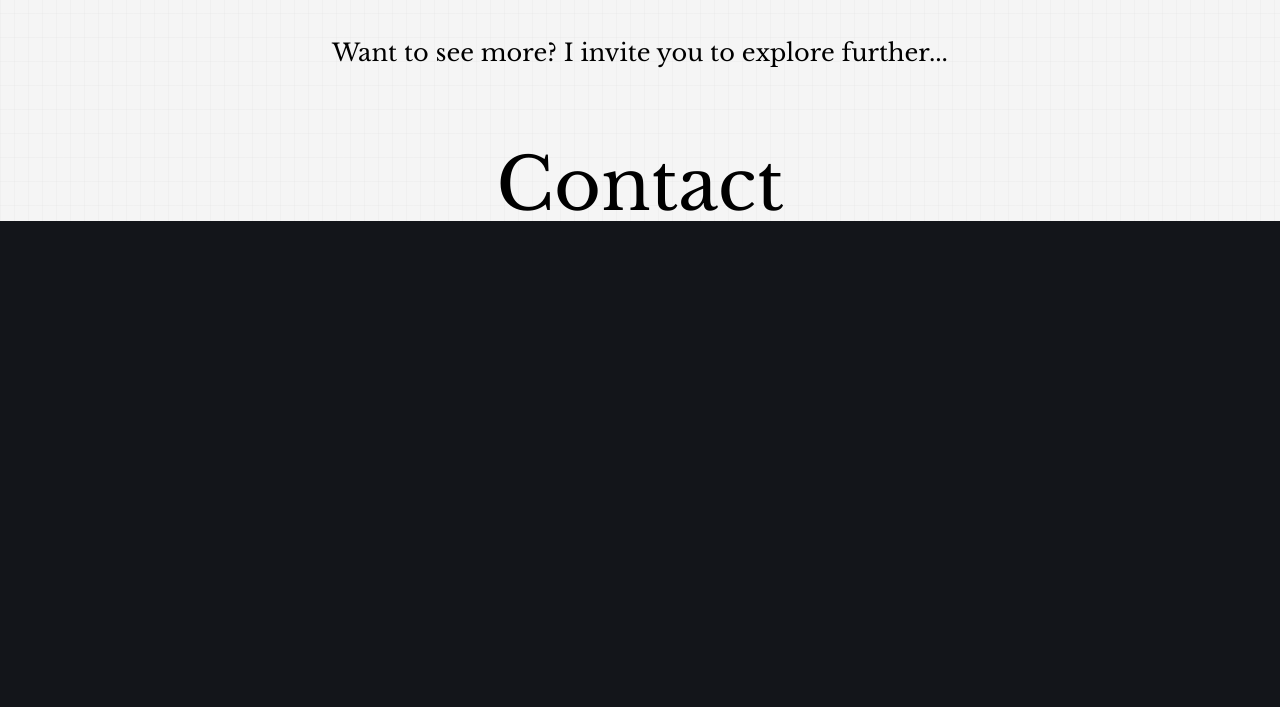
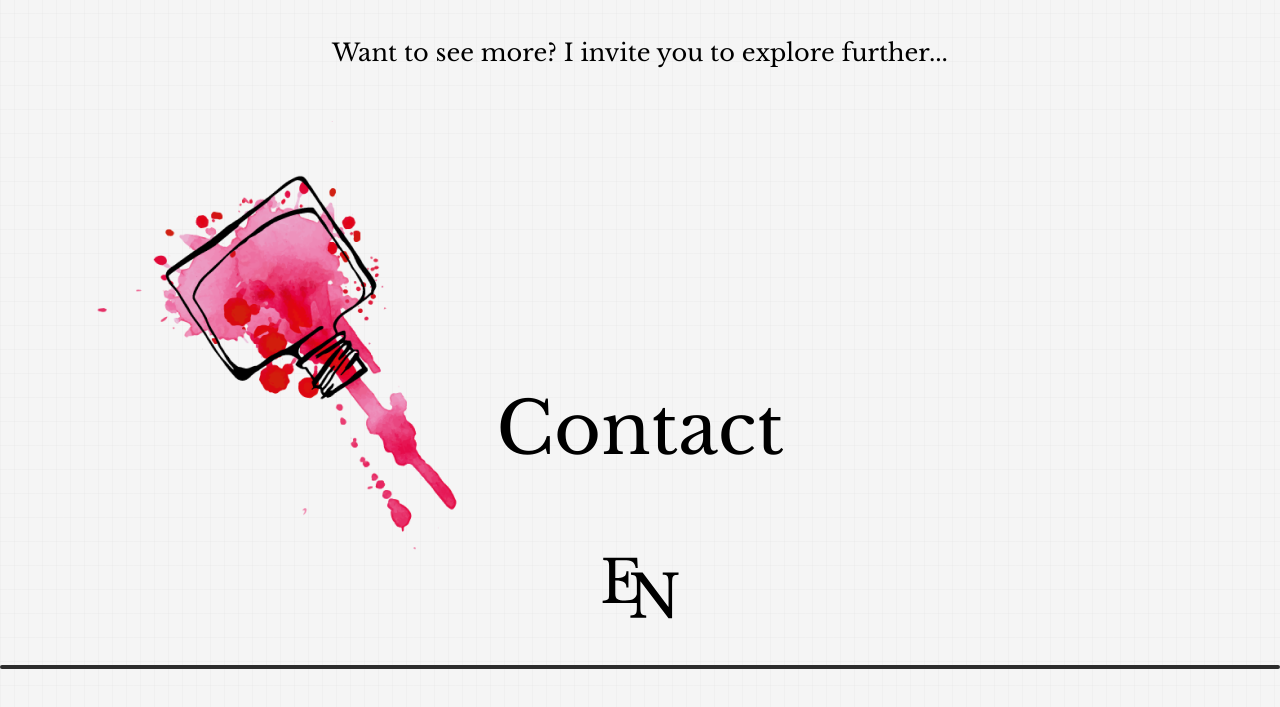
Before and after one commit to Alessandro1809/erling-nails, an Astro site: page / in a window 1280 px wide. Shown: the part 1979-2686 px from the top of the page. Before the commit the page ends 2208 px from the top, so only its background shows below. Built offline with nearby package versions, Linux system fonts and the light colour scheme; Astro itself is replaced by a stand-in of ours; a web font is replaced by a local one.

Commit message:
agregando contact

```diff
--- a/src/components/Contact.astro
+++ b/src/components/Contact.astro
@@ -1,5 +1,18 @@
 ---
+import acuarela from '../assets/acuarela_Contact.png';
 ---
 <section class="container mx-auto">
-    <h2 class="flex justify-center text-5xl md:text-7xl transition-all duration-1000 w-auto mt-20">Contact</h2>
+    <picture class="flex -mb-72 ">
+        <img src={acuarela.src} alt="">
+    </picture>
+    <h2 class="flex justify-center text-5xl md:text-7xl transition-all duration-1000 w-auto mt-20 mb-20 ">Contact</h2>
+     <div class="flex justify-center">
+        <svg width="80" height="80" viewBox="0 0 49 48" fill="none" xmlns="http://www.w3.org/2000/svg">
+            <path d="M9.36 19.772C10.656 19.772 11.736 19.7 12.6 19.556C13.488 19.388 14.184 19.136 14.688 18.8C15.216 18.464 15.588 18.032 15.804 17.504C16.044 16.976 16.164 16.352 16.164 15.632H17.424V25.46H16.164C16.164 24.74 16.056 24.116 15.84 23.588C15.648 23.06 15.288 22.628 14.76 22.292C14.256 21.932 13.56 21.668 12.672 21.5C11.808 21.308 10.704 21.212 9.36 21.212V29.348C9.36 30.14 9.456 30.8 9.648 31.328C9.84 31.832 10.164 32.252 10.62 32.588C11.1 32.9 11.724 33.128 12.492 33.272C13.26 33.392 14.208 33.452 15.336 33.452C16.608 33.452 17.688 33.368 18.576 33.2C19.464 33.008 20.208 32.696 20.808 32.264C21.408 31.832 21.888 31.268 22.248 30.572C22.608 29.852 22.908 28.964 23.148 27.908H24.516L23.976 35H1.62V33.632C2.46 33.608 3.132 33.536 3.636 33.416C4.164 33.296 4.572 33.092 4.86 32.804C5.148 32.516 5.34 32.108 5.436 31.58C5.532 31.052 5.58 30.368 5.58 29.528V12.752C5.58 11.912 5.532 11.24 5.436 10.736C5.364 10.208 5.196 9.8 4.932 9.512C4.692 9.2 4.332 8.996 3.852 8.9C3.372 8.78 2.748 8.696 1.98 8.648V7.28H22.788L23.112 13.616H21.852C21.708 12.656 21.468 11.876 21.132 11.276C20.82 10.652 20.376 10.16 19.8 9.8C19.248 9.44 18.54 9.188 17.676 9.044C16.812 8.9 15.768 8.828 14.544 8.828H9.972C9.564 8.828 9.36 9.032 9.36 9.44V19.772Z" fill="black"/>
+            <path d="M41.984 44.36L24.884 21.824H24.74V37.196C24.74 38.396 24.776 39.344 24.848 40.04C24.944 40.736 25.112 41.276 25.352 41.66C25.616 42.044 25.976 42.296 26.432 42.416C26.912 42.536 27.536 42.608 28.304 42.632V44H18.62V42.632C19.46 42.608 20.132 42.536 20.636 42.416C21.164 42.272 21.572 42.02 21.86 41.66C22.148 41.3 22.34 40.796 22.436 40.148C22.532 39.476 22.58 38.576 22.58 37.448V22.832C22.58 21.824 22.532 20.996 22.436 20.348C22.364 19.676 22.196 19.148 21.932 18.764C21.692 18.38 21.332 18.116 20.852 17.972C20.372 17.804 19.748 17.696 18.98 17.648V16.28H26.108L41.84 37.268H41.984V23.084C41.984 21.908 41.936 20.972 41.84 20.276C41.768 19.556 41.6 19.004 41.336 18.62C41.096 18.236 40.736 17.984 40.256 17.864C39.8 17.744 39.188 17.672 38.42 17.648V16.28H48.104V17.648C47.264 17.672 46.58 17.756 46.052 17.9C45.548 18.02 45.152 18.26 44.864 18.62C44.576 18.98 44.384 19.496 44.288 20.168C44.192 20.84 44.144 21.728 44.144 22.832V44.36H41.984Z" fill="black"/>
+            </svg>
+     </div>
+
+     <div class="h-1 w-full bg-[#2C2C2C] my-10 rounded-full"/>
+
 </section>
--- /dev/null
+++ b/src/components/Footer.astro
@@ -0,0 +1,7 @@
+---
+
+---
+
+<section class="container mx-auto">
+
+</section>
```
Also changed, not shown: src/assets/acuarela_Contact.png (added).
